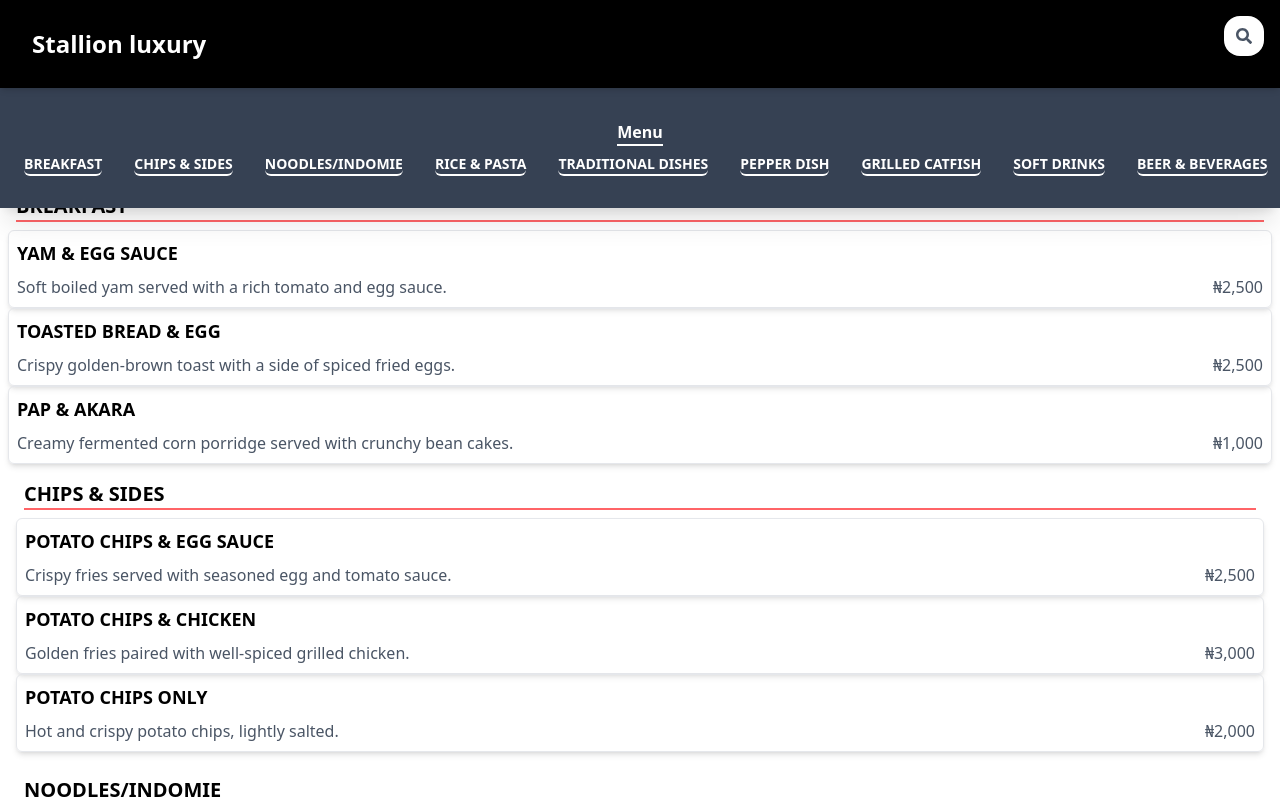
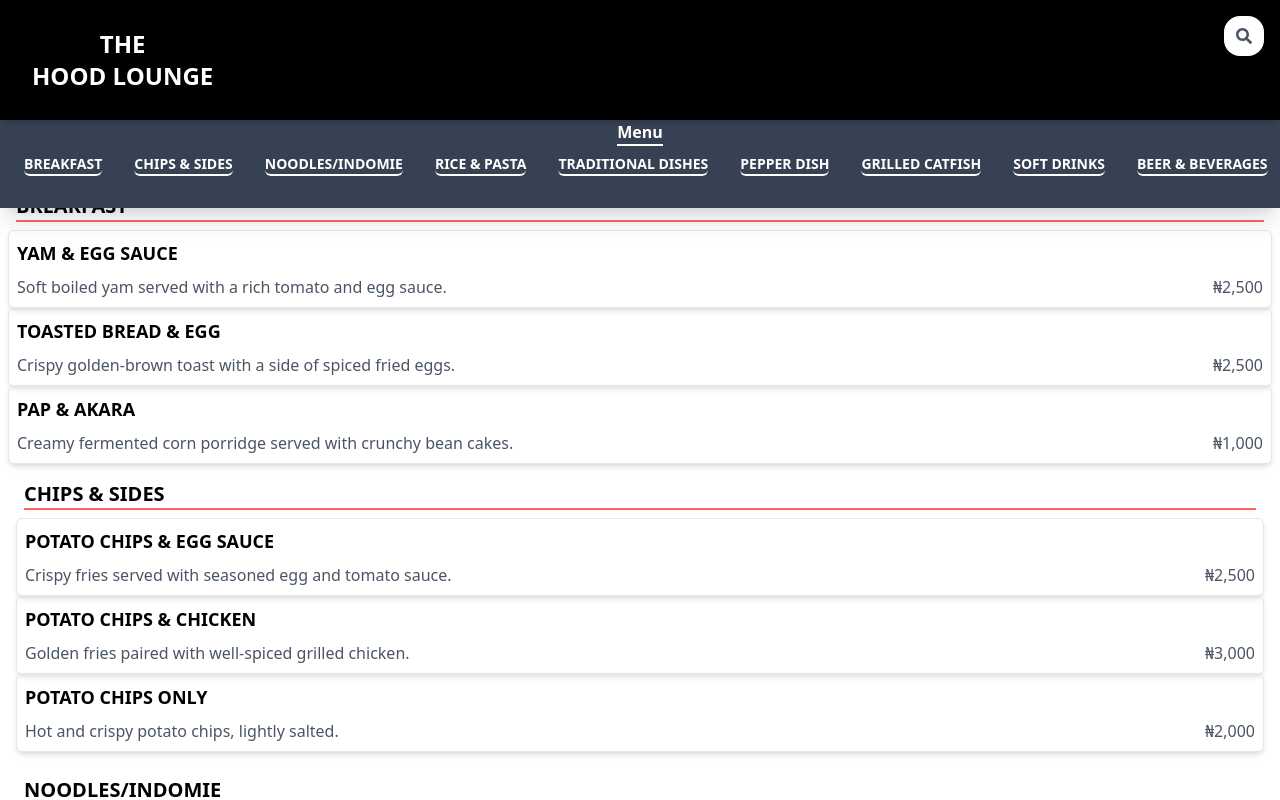
Before and after one commit to kvchi/Digital-menu, a React (Vite) app: page / in a window 1280 px wide. Shown: the top 800 px of the page. Built offline with nearby package versions, Linux system fonts and the light colour scheme.

Commit message:
new changes

```diff
--- a/src/components/Header.jsx
+++ b/src/components/Header.jsx
@@ -64,7 +64,8 @@ export default function Header() {
         onClick={() => window.scrollTo({ top: 0, behavior: "smooth" })}
       >
         <h1 className="text-white text-[16px] md:text-2xl font-semibold md:font-bold flex flex-col items-center p-4 text-center">
-          Stallion luxury
+          THE
+          <span className="block">HOOD LOUNGE</span>
         </h1>
       </div>
 
```
